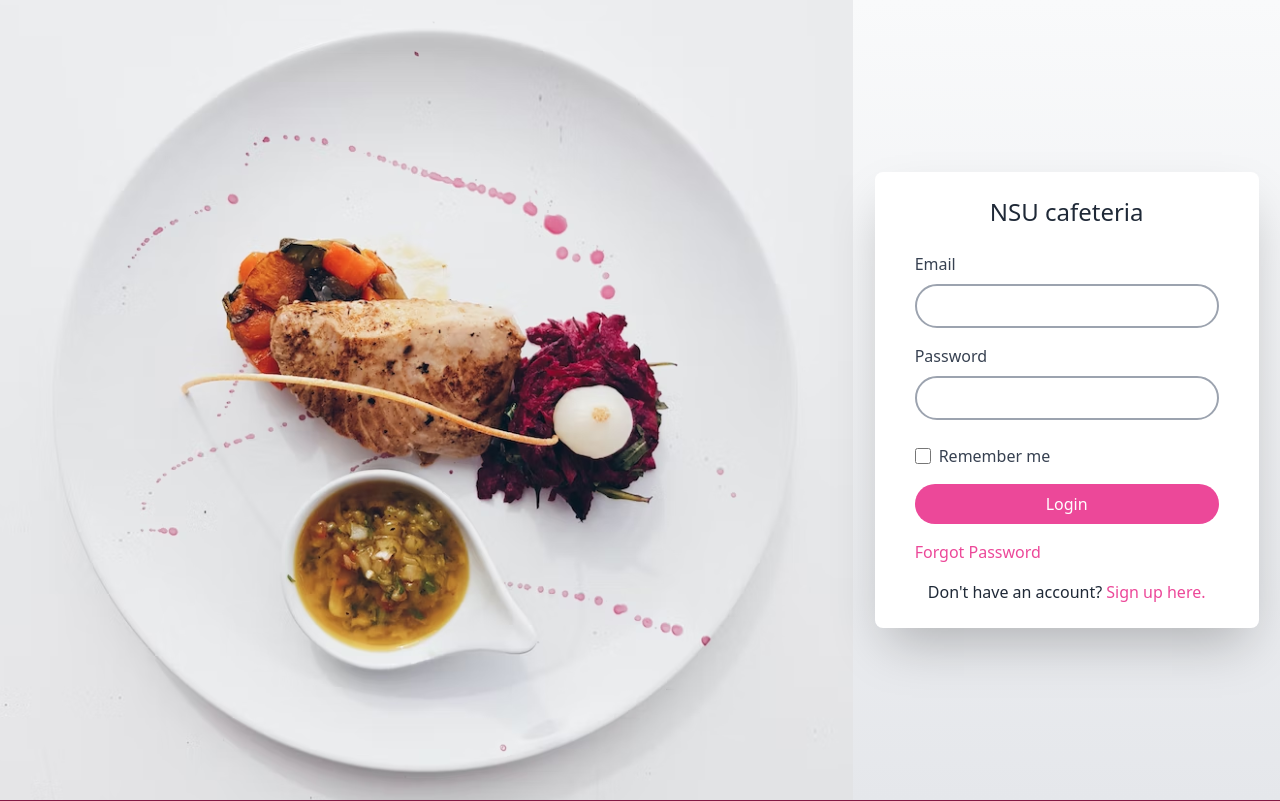
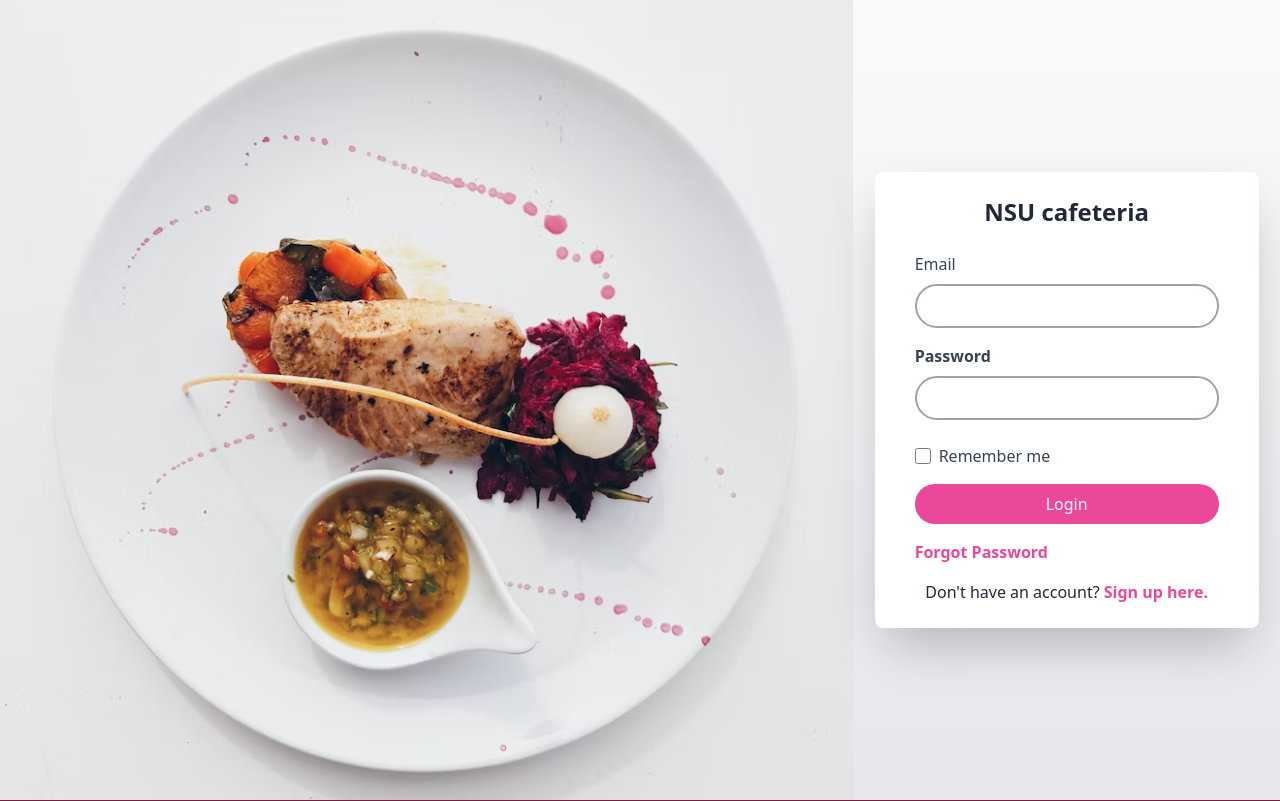
Before and after one commit to zahirulnahid/CSE-482-Online-Canteen-Order-and-Queue-System, a PHP site: page /login.php in a window 1280 px wide. Shown: the top 801 px of the page. Run offline with PHP 8.4, Linux system fonts and the light colour scheme; style sheets or scripts are compiled from the project's sources; some libraries are stand-ins or nearby versions.

Commit message:
ui update

```diff
--- a/output/invoice.php
+++ b/output/invoice.php
@@ -155,8 +155,7 @@ $paymentTotal=$total*100;
 ?>
         <form action="success.php" method="POST" class="stripe-btn">
           <input type="hidden" name="amount" value="<?php echo $paymentTotal?>">
-          <script src="https://checkout.stripe.com/checkout.js" class="stripe-button bg-pink-700 hover:bg-gray-100 hover:text-black text-white font-raleway py-3 px-5 m-4 rounded-full
-                        ring-white ring-2  hover:ring-2 hover:ring-pink-600 max-w-sm hover:translate-0 hover:transition-shadow md:mx-2"
+          <script src="https://checkout.stripe.com/checkout.js" class="stripe-button"
                         data-key="pk_test_51N6wRoCTMtJu4CIwVY9pADeVsg3dgPlOnE669GWeuMskwfvrsOtfeeGjlgCgbrCpvqL1Ya0n9tEJhDn3KXjNpYQr00QAZNLran"
                         data-amount="<?php echo $paymentTotal?>"
                         data-name="NSU Canteen"
--- a/output/login.php
+++ b/output/login.php
@@ -27,13 +27,13 @@ unset($_COOKIE['user']); ?>
 
 <body>
   <div class="flex flex-col md:flex-row">
-    <div class="w-full md:w-2/3 min-h-screen bg-cover bg-center"
+    <div class="w-full md:w-2/3 min-h-screen bg-cover bg-center  "
       style="background-image: url('../images/loginPageBg.png');"></div>
 
     <div class="w-full md:w-1/3 min-h-screen bg-gradient-to-t from-gray-200 to-gray-50 md:bg-transparent md:p-0">
       <div class="flex flex-col justify-center items-center h-full">
         <div class="bg-white p-6 rounded-lg shadow-2xl w-full md:w-96 sm:px-10 ">
-          <h2 class="text-2xl font-raleway mb-6 text-center text-gray-800">NSU cafeteria</h2>
+          <h2 class="text-2xl font-raleway mb-6 text-center font-bold text-gray-800">NSU cafeteria</h2>
 
           <!-- LOGIN FORM STARTS  -->
           <form name="myForm" method="POST" onsubmit="return validateForm()" action="authentication.php">
@@ -48,7 +48,7 @@ unset($_COOKIE['user']); ?>
               <p id="emailError" class="text-pink-500 font-raleway"></p>
             </div>
             <div class="mb-6">
-              <label class="block text-gray-700 font-raleway mb-2" for="password">Password</label>
+              <label class="block text-gray-700 font-raleway font-semibold mb-2" for="password">Password</label>
               <input
                 class="border-2 border-gray-400 p-2 w-full rounded-full focus:outline-none focus:ring-2 focus:ring-pink-400"
                 type="password" name="password" id="password" required>
@@ -65,7 +65,7 @@ unset($_COOKIE['user']); ?>
 
             <div class="mb-4 flex items-center">
               <input
-                class="form-checkbox w-4 h-4  border-gray-400 text-pink-500 focus:outline-none focus:ring-2 focus:ring-pink-400"
+                class="form-checkbox w-4 h-4 font-semibold border-gray-400 text-pink-500 focus:outline-none focus:ring-2 focus:ring-pink-400"
                 type="checkbox" name="remember_me" id="remember_me">
               <label class="ml-2 text-gray-700 font-raleway" for="remember_me">Remember me</label>
             </div>
@@ -80,9 +80,9 @@ unset($_COOKIE['user']); ?>
 
 
           <a href="./forgotPassword.php"
-            class="text-pink-500 font-raleway hover:text-pink-700 block mt-4 hover:translate-x-0">Forgot Password</a>
+            class="text-pink-500 font-raleway hover:text-pink-700 block mt-4 font-bold hover:translate-x-0">Forgot Password</a>
           <p class="text-gray-800 mt-4 text-center">Don't have an account?
-            <a href="signUp.php" class="text-pink-500 font-raleway hover:text-pink-700 hover:translate-x-0">Sign up
+            <a href="signUp.php" class="text-pink-500 font-raleway font-bold hover:text-pink-700 hover:translate-x-0">Sign up
               here.</a>
           </p>
         </div>
--- a/output/myOrders.php
+++ b/output/myOrders.php
@@ -22,14 +22,14 @@ include('protection.php');
 
 
 
-<body class="bg-pink-100 scroll-smooth font-semibold min-h-screen bg-cover bg-no-repeat w-full"
+<body class=" scroll-smooth font-semibold min-h-screen bg-cover bg-no-repeat w-full"
     style="background-image: url('../images/Homepage bg .png'); backdrop-filter:blur(3px);">
 
     <!-- Navbar -->
     <?php include('ui/header.php'); ?>
 
     <!-- menu list view -->
-    <ul id="orders" class="grid grid-cols-1 gap-4 mx-auto my-28 container shadow-none p-16">
+    <ul id="orders" class="grid sm:grid-cols-1 md:grid-cols-2 gap-4 mx-auto my-28 container shadow-none p-16">
 
         <h3 class="text-base font-raleway text-gray-900 mb-1">
             Customer Name:
--- a/output/success.php
+++ b/output/success.php
@@ -109,7 +109,7 @@ if ($conn->query($bill) == TRUE) {
           fill="currentColor">
 
         </svg>
-        <h1 class="text-2xl font-bold text-pink-600">Payment
+        <h1 class="text-2xl font-bold text-green-600">Transaction Details:
 
         </h1>
       </div>
@@ -136,7 +136,8 @@ if ($conn->query($bill) == TRUE) {
       </p>
       <div class="mt-6 flex justify-end">
         <a href="./homepage.php"
-          class="bg-pink-500 hover:bg-pink-600 text-white font-raleway py-2 px-4 rounded-full">Continue Shopping</a>
+          class="bg-pink-700 hover:bg-gray-100 hover:text-black text-white font-raleway py-3 px-5 m-4 rounded-full
+               ring-white ring-2  hover:ring-2 hover:ring-pink-600 max-w-sm hover:translate-0 hover:transition-shadow md:mx-2"">Continue Shopping</a>
       </div>
     </div>
   </div>
```
Also changed, not shown: output/submit.php (deleted, +0 -20 lines).
